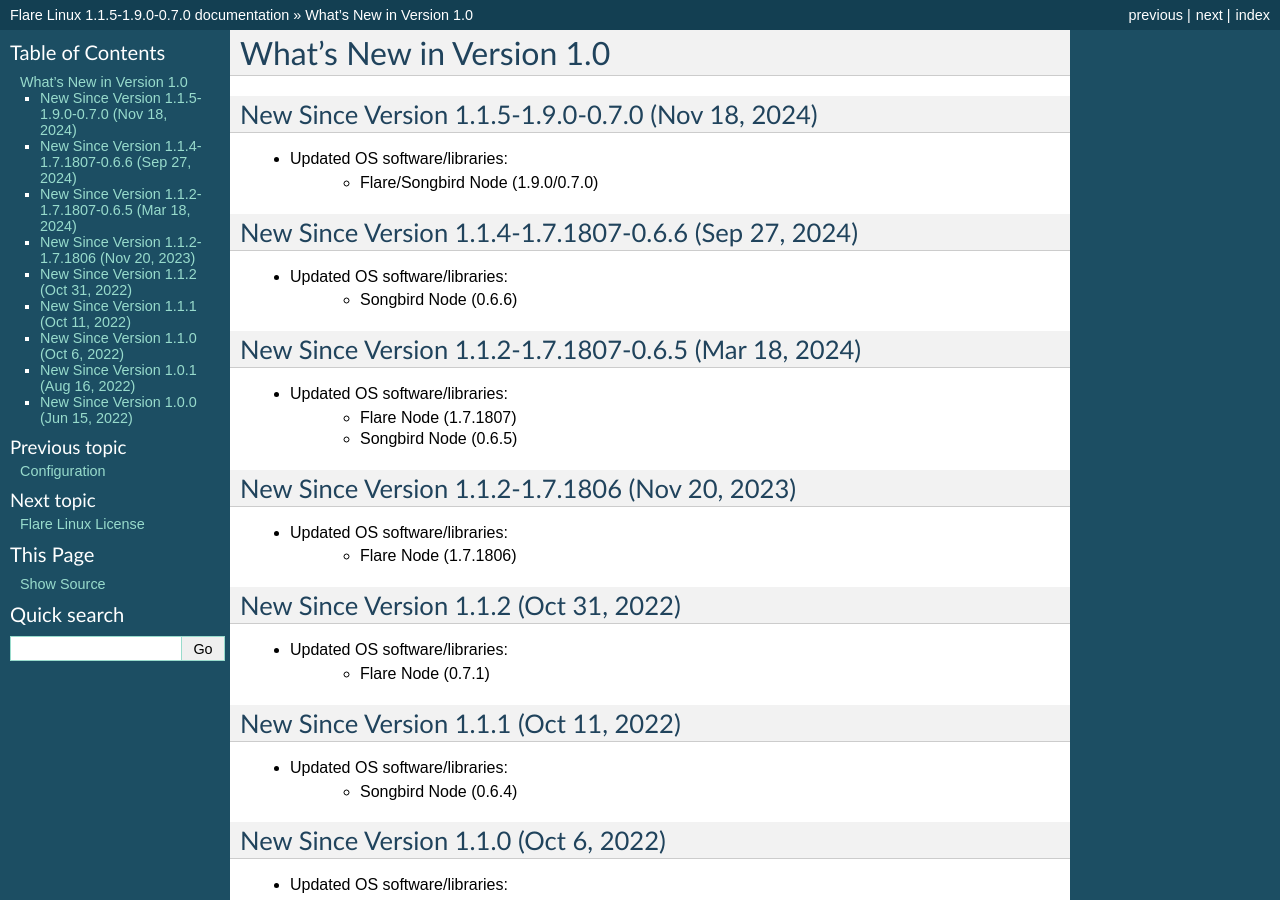
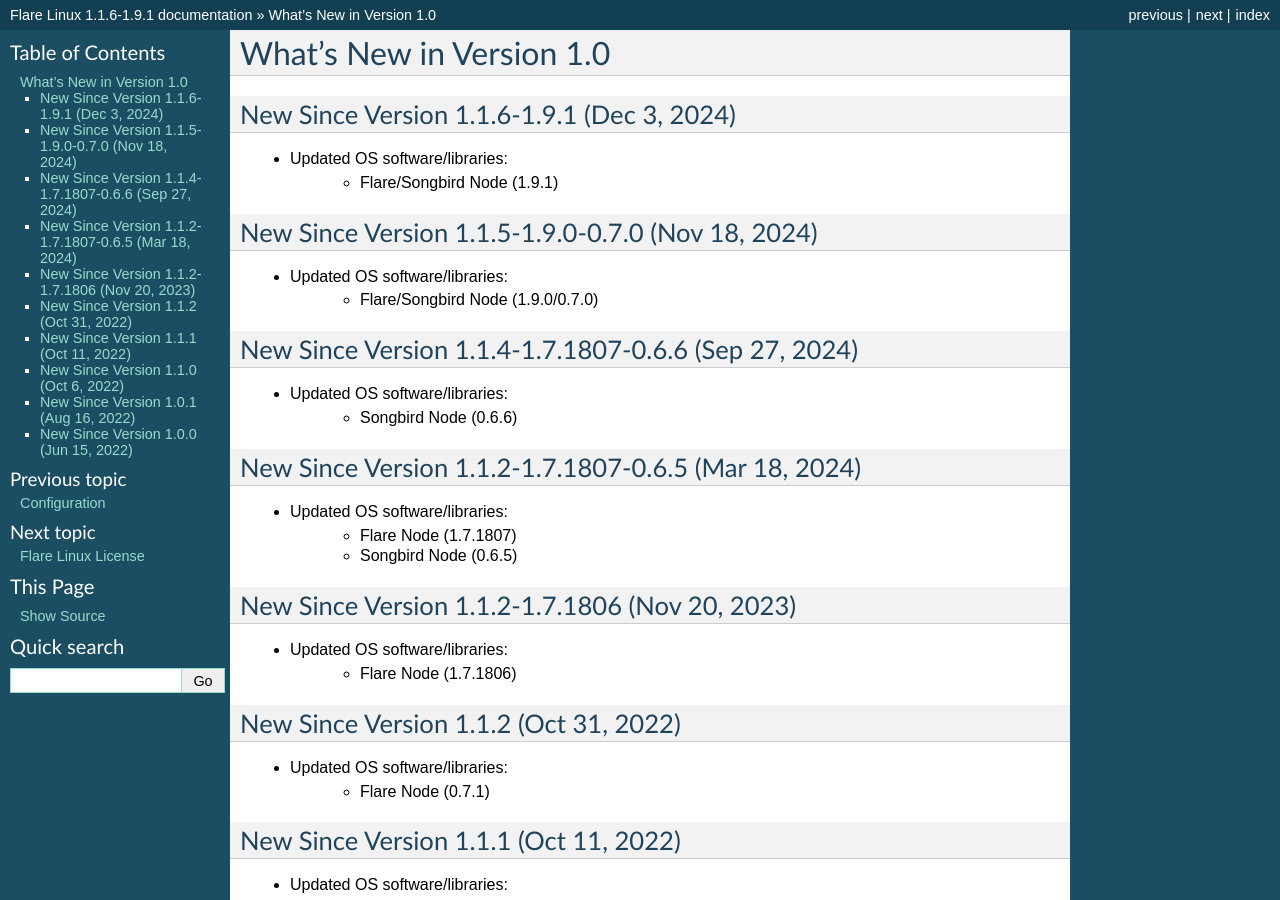
Before and after one commit to linuxforphp/flarelinux-docs, a Sphinx documentation site: the page built from docs/whats_new.rst, in a window 1280 px wide and 900 px high. Built offline with Sphinx 7.4.7, drawn with Linux system fonts in a browser that asks for light colours; some of the changed text lies outside the part shown.

Commit message:
2024-12-03 AC: Updates the user documentation for Flare Linux 1.1.6-1.9.1.

```diff
--- a/docs/conf.py
+++ b/docs/conf.py
@@ -54,7 +54,7 @@
 # The short X.Y version.
 version = '1.1'
 # The full version, including alpha/beta/rc tags.
-release = '1.1.5-1.9.0-0.7.0'
+release = '1.1.6-1.9.1'
 
 # The language for content autogenerated by Sphinx. Refer to documentation
 # for a list of supported languages.
--- a/docs/configuration.rst
+++ b/docs/configuration.rst
@@ -21,7 +21,7 @@
 
 You can do so by adding the 'e' option as often as you need to, like so::
 
-    $ docker run -it --rm -p 9650:9650 --name my_flare_server -e FLARE_BIND_ADDRESS="0.0.0.0" asclinux/flarelinux:1.1.5-1.9.0-0.7.0 flare --flare-coston1
+    $ docker run -it --rm -p 9650:9650 --name my_flare_server -e FLARE_BIND_ADDRESS="0.0.0.0" asclinux/flarelinux:1.1.6-1.9.1 flare --flare-coston1
 
 Here is a complete list of all environment variables that will be taken into account by the Flare Linux
 container at runtime:
@@ -43,7 +43,7 @@
 
 You can do so by adding the 'v' option as often as you need to, like so::
 
-    $ docker run -it --rm -p 9650:9650 --name my_flare_server -v ${PWD}/.flare:/home/flareuser/.flare asclinux/flarelinux:1.1.5-1.9.0-0.7.0 flare --flare-coston1
+    $ docker run -it --rm -p 9650:9650 --name my_flare_server -v ${PWD}/.flare:/home/flareuser/.flare asclinux/flarelinux:1.1.6-1.9.1 flare --flare-coston1
 
 ------------------------------
 Installing Additional Software
--- a/docs/whats_new.rst
+++ b/docs/whats_new.rst
@@ -2,6 +2,12 @@
 
 What's New in Version 1.0
 ===========================
+
+New Since Version 1.1.6-1.9.1 (Dec 3, 2024)
+-----------------------------------------------------
+
+* Updated OS software/libraries:
+    - Flare/Songbird Node (1.9.1)
 
 New Since Version 1.1.5-1.9.0-0.7.0 (Nov 18, 2024)
 -----------------------------------------------------
```
Also changed, not shown: docs/basic_usage.rst (+9 -9 lines).
